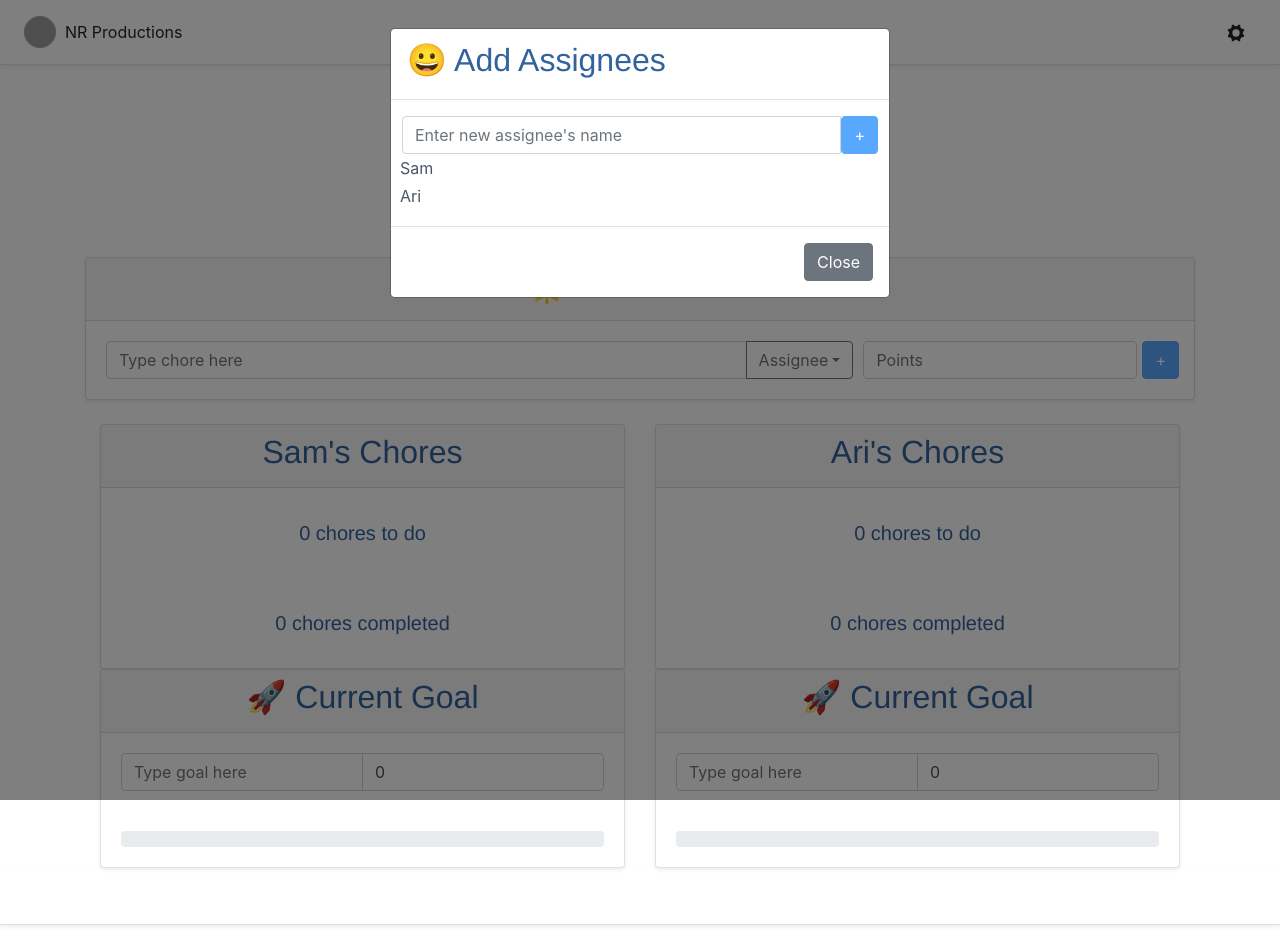
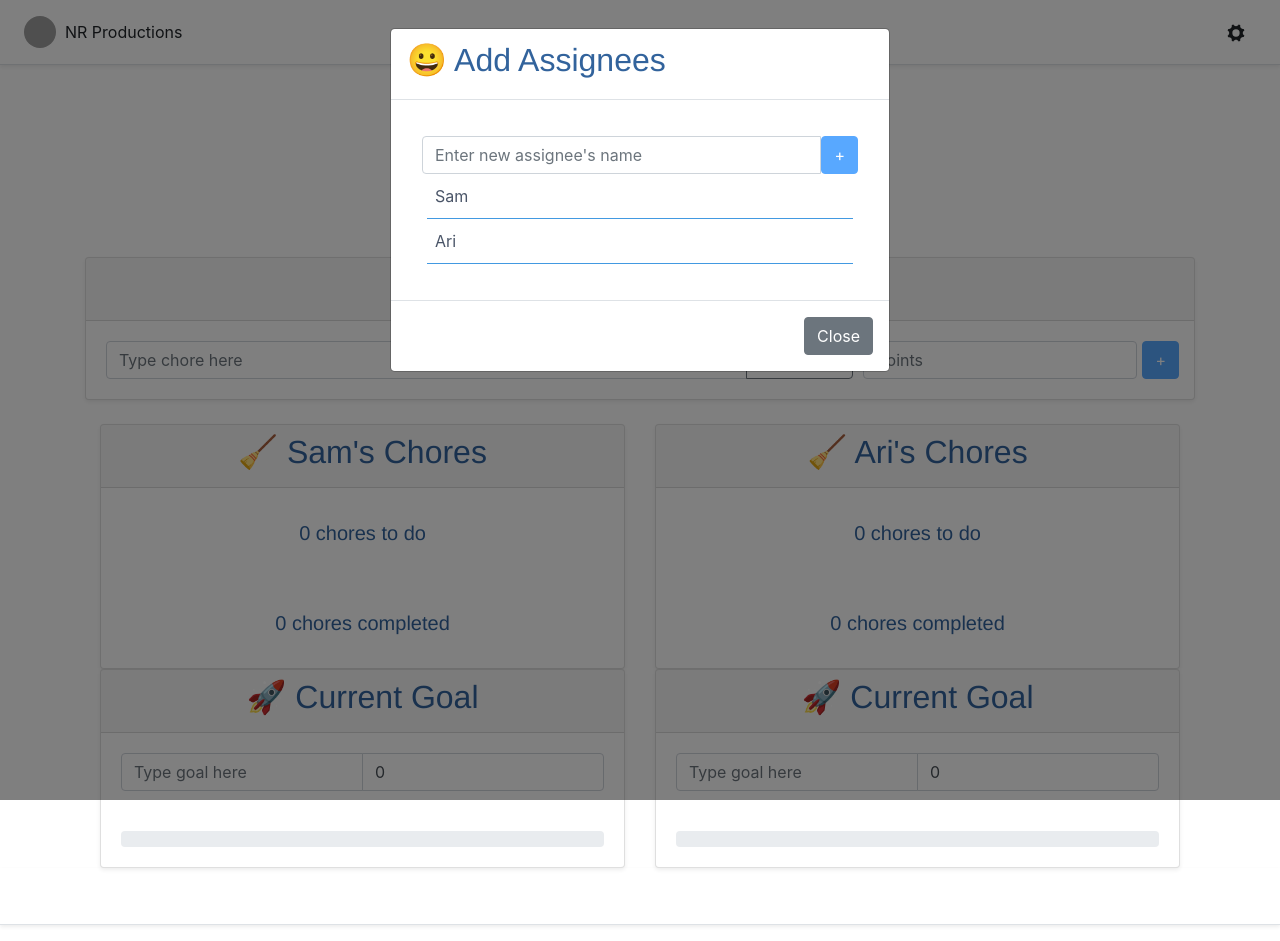
Before and after one commit to nicolleromero/chores-app, a React (Create React App) app in the folder chores-app/: page / in a window 1280 px wide. Both pictures are taken after a click on the button 1240 px from the left and 32 px from the top of the page. Built offline with nearby package versions, Linux system fonts and the light colour scheme; grey boxes are pictures that could not be loaded.

Commit message:
Fixed modal

```diff
--- a/chores-app/src/components/App.js
+++ b/chores-app/src/components/App.js
@@ -162,6 +162,7 @@ export class App extends React.Component {
           <Confetti
             recycle={false}
             style={{ position: 'fixed' }}
+            numberOfPieces={1500}
             onConfettiComplete={this.handleConfettiComplete}
           />
         )}
--- a/chores-app/src/components/Chore.js
+++ b/chores-app/src/components/Chore.js
@@ -14,9 +14,7 @@ export class Chore extends React.Component {
   }
 
   handleBlur = () => {
-    // setTimeout(() => {
     this.setState({ editing: false });
-    // }, 100);
   }
 
   render() {
--- a/chores-app/src/components/ChoreList.js
+++ b/chores-app/src/components/ChoreList.js
@@ -45,7 +45,7 @@ export class ChoreList extends React.Component {
       <div class="card shadow-sm">
         <div class="card-header">
           <h4 class="chore-maintitle text-center">
-            {this.props.assignee.name}'s Chores
+            🧹 {this.props.assignee.name}'s Chores
           </h4>
         </div>
         <div class="card-body text-center">
--- a/chores-app/src/components/SetupModal.js
+++ b/chores-app/src/components/SetupModal.js
@@ -50,9 +50,9 @@ export class SetupModal extends React.Component {
         <Modal.Header className="align-items-center">
           <h4 class="chore-maintitle text-center align-items-center">😀 Add Assignees</h4>
         </Modal.Header>
-
+        <div class="card-body text-center">
           <Modal.Body>
-          <Form>
+            <Form onSubmit={(e) => e.preventDefault()}>
               <Form.Row controlId="formBasicEmail">
                 <InputGroup className="align-items-center">
                   <Form.Control
@@ -64,7 +64,8 @@ export class SetupModal extends React.Component {
                   />
                   <Button
                     disabled={!this.state.inputValue}
-                  type="submit" class="btn btn-primary"
+                    type="submit"
+                    class="btn btn-primary"
                     onClick={() => this.addAssignee()}
                   >
                     +
@@ -72,13 +73,17 @@ export class SetupModal extends React.Component {
                 </InputGroup>
               </Form.Row>
             </Form>
-          <Row>
+
 
             <ListGroup variant="flush">
               <FlipMove duration={350} easing="ease-out">
                 {this.props.assignees.map((assignee) => {
                   return (
-                    <InputGroup>
+                    <form
+                      class="w-full max-w-lg"
+                      onSubmit={(e) => e.preventDefault()}
+                    >
+                      <div class="flex md:items-center border-b border-b-2 border-blue-500 py-2">
                         <input
                           class="bg-transparent border-none w-full text-gray-700 mr-3 py-1 px-2 leading-tight focus:outline-none"
                           type="text"
@@ -96,13 +101,15 @@ export class SetupModal extends React.Component {
                             ❌
                           </button>
                         )}
-                    </InputGroup>
+                      </div>
+                    </form>
                   );
                 })}
               </FlipMove>
             </ListGroup>
-          </Row>
+
           </Modal.Body>
+        </div>
         <Modal.Footer>
           <Button
             type="submit"
```
Lines whose indentation alone changed are shown as unchanged.
